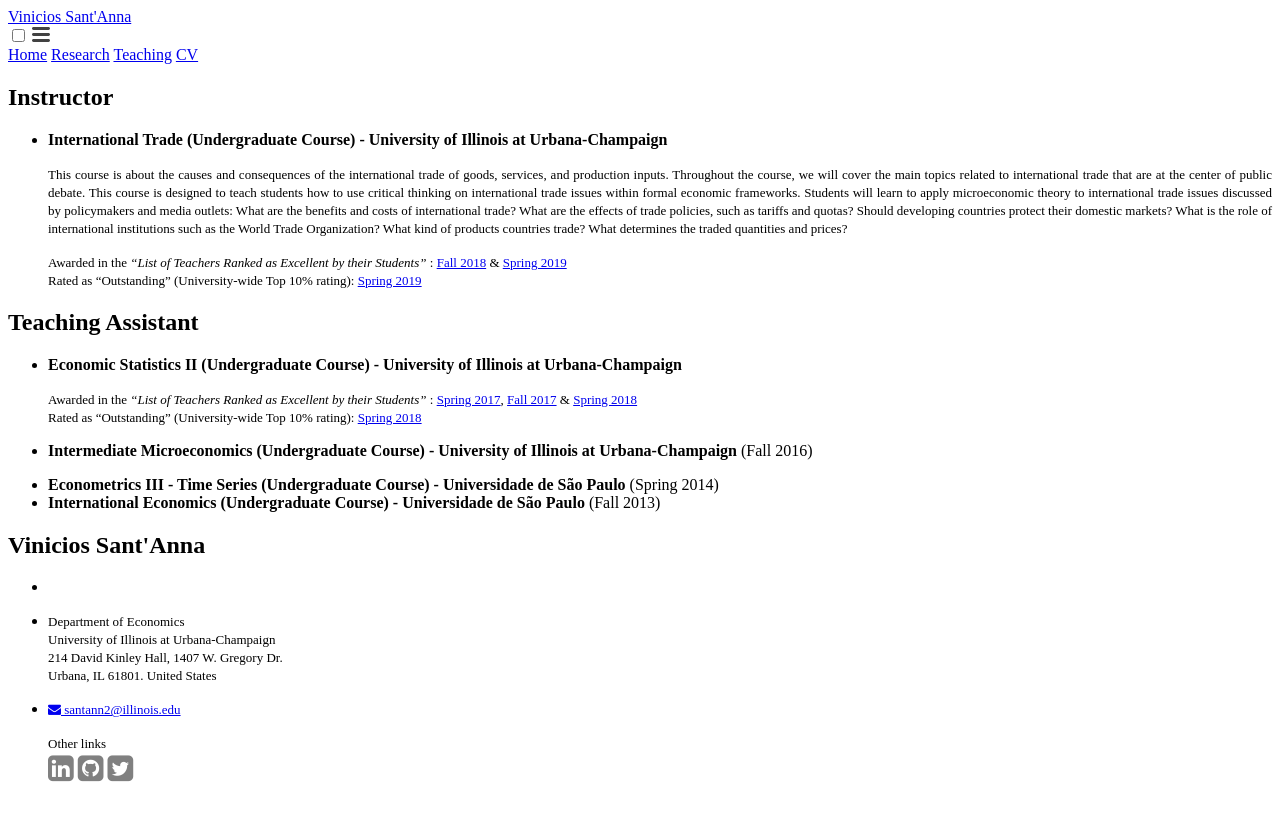
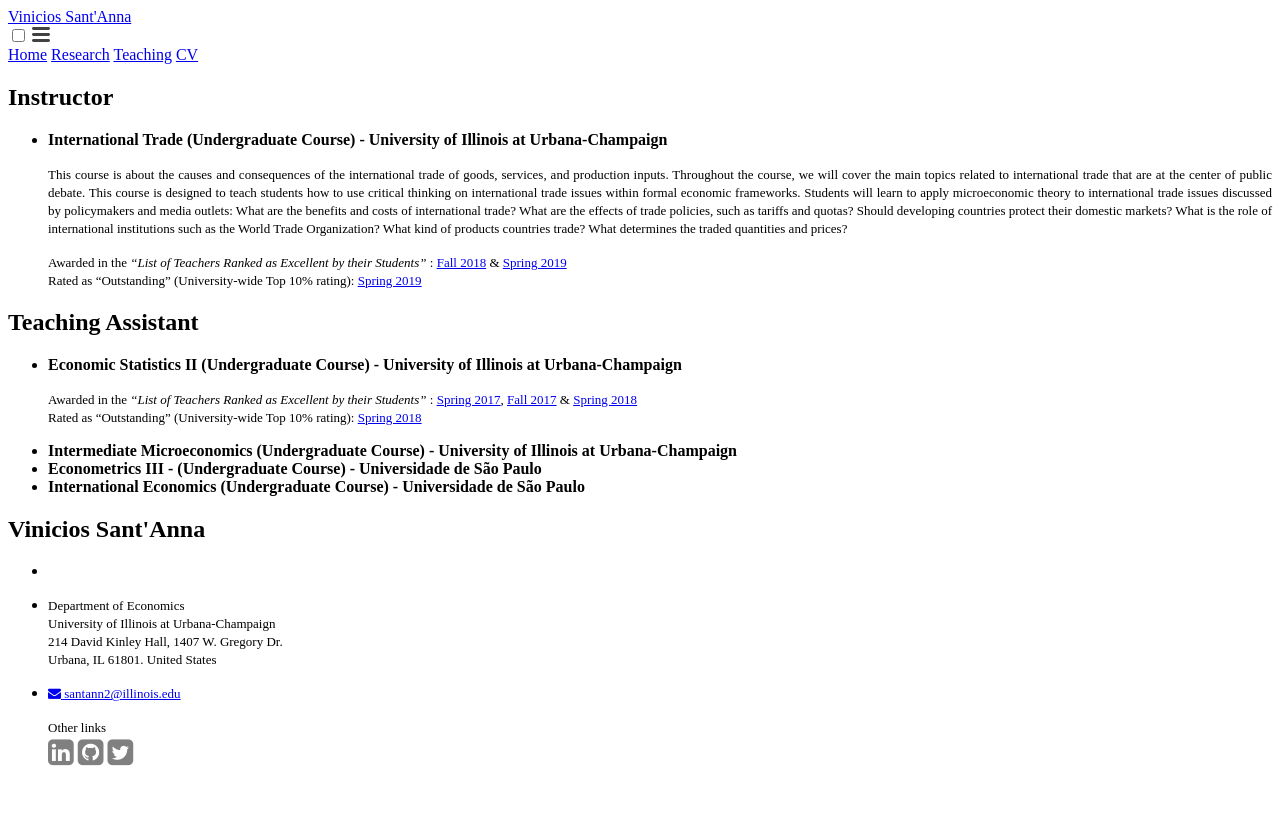
Before and after one commit to vpsantanna/vpsantanna.github.io, a Jekyll site: the page built from 3-teaching.md, in a window 1280 px wide. Shown: the top 821 px of the page. Built offline with Jekyll 4.4.1, drawn with Linux system fonts in a browser that asks for light colours; a script that is not in the unit is left out.

Commit message:
Update 3-teaching.md

```diff
--- a/3-teaching.md
+++ b/3-teaching.md
@@ -18,7 +18,6 @@ permalink: /teaching/
 - **Economic Statistics II (Undergraduate Course) - University of Illinois at Urbana-Champaign**
    <p style="text-align: justify;"><font size="2">Awarded in the  <em>“List of Teachers Ranked as Excellent by their Students” </em>: <a href="https://citl.illinois.edu/docs/default-source/teachers-ranked-as-excellent/tre-2017-spring.pdf#page=19" target="_blank">Spring 2017</a>, <a href="https://citl.illinois.edu/docs/default-source/teachers-ranked-as-excellent/tre-2017-fall.pdf#page=21" target="_blank">Fall 2017</a> & <a href="https://citl.illinois.edu/docs/default-source/teachers-ranked-as-excellent/tre-2018-spring.pdf#page=18" target="_blank">Spring 2018</a>  <br> Rated as “Outstanding” (University-wide Top 10% rating): <a href="https://citl.illinois.edu/docs/default-source/teachers-ranked-as-excellent/tre-2018-spring.pdf#page=18" target="_blank">Spring 2018</a>  </font></p>
 
-- **Intermediate Microeconomics (Undergraduate Course) - University of Illinois at Urbana-Champaign** (Fall 2016)
-
-- **Econometrics III - Time Series (Undergraduate Course) - Universidade de São Paulo** (Spring 2014)
-- **International Economics (Undergraduate Course) - Universidade de São Paulo** (Fall 2013)
+- **Intermediate Microeconomics (Undergraduate Course) - University of Illinois at Urbana-Champaign**
+- **Econometrics III - (Undergraduate Course) - Universidade de São Paulo**
+- **International Economics (Undergraduate Course) - Universidade de São Paulo**
```
